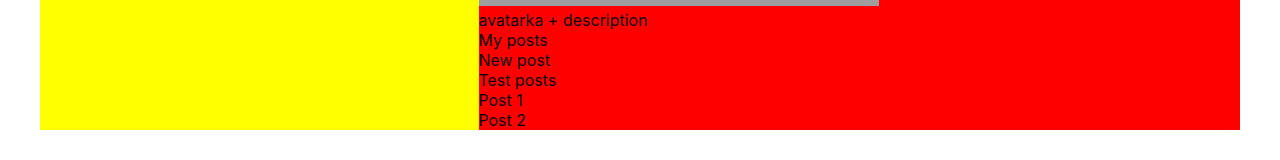
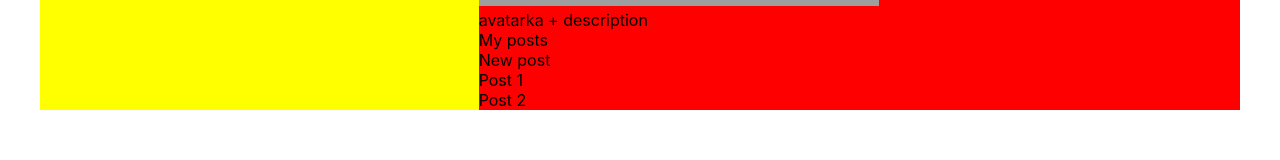
Before and after one commit to SummerBen/web-project-01, a React (Create React App) app: page / in a window 1280 px wide. Shown: the part 354-514 px from the top of the page. Built offline with nearby package versions, Linux system fonts and the light colour scheme; grey boxes are pictures that could not be loaded.

Commit message:
Revert "test"
This reverts commit d0a32c57927642f4cc9509a3c8eef738f7ef9aa0.

```diff
--- a/src/components/Profile.jsx
+++ b/src/components/Profile.jsx
@@ -13,9 +13,6 @@ const Profile = () => {
       New post
     </div>
     <div>
-      Test posts
-    </div>
-    <div>
       Post 1
     </div>
     <div>
```
